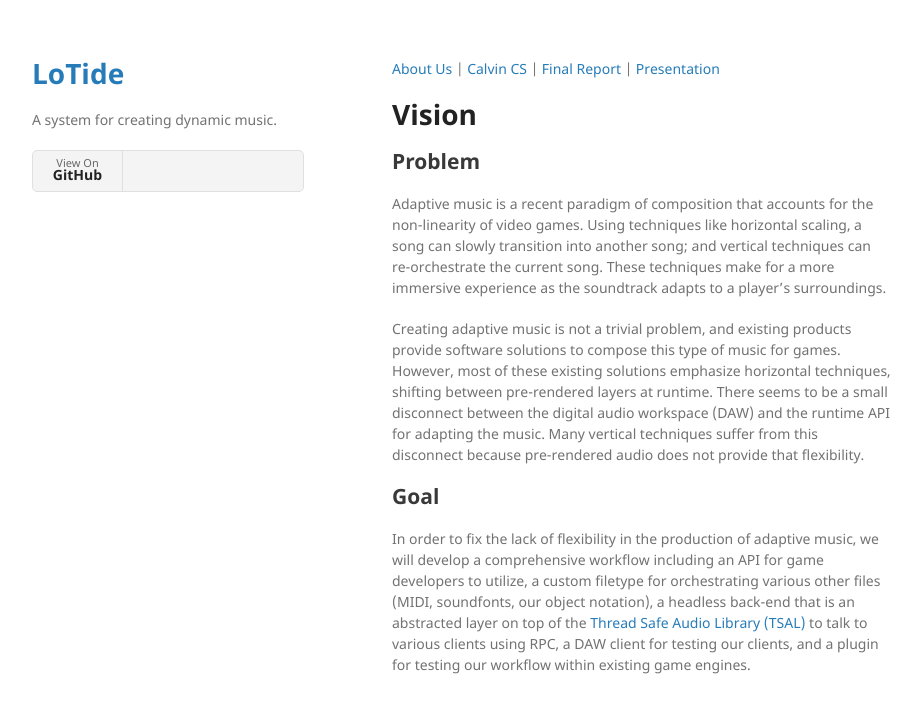
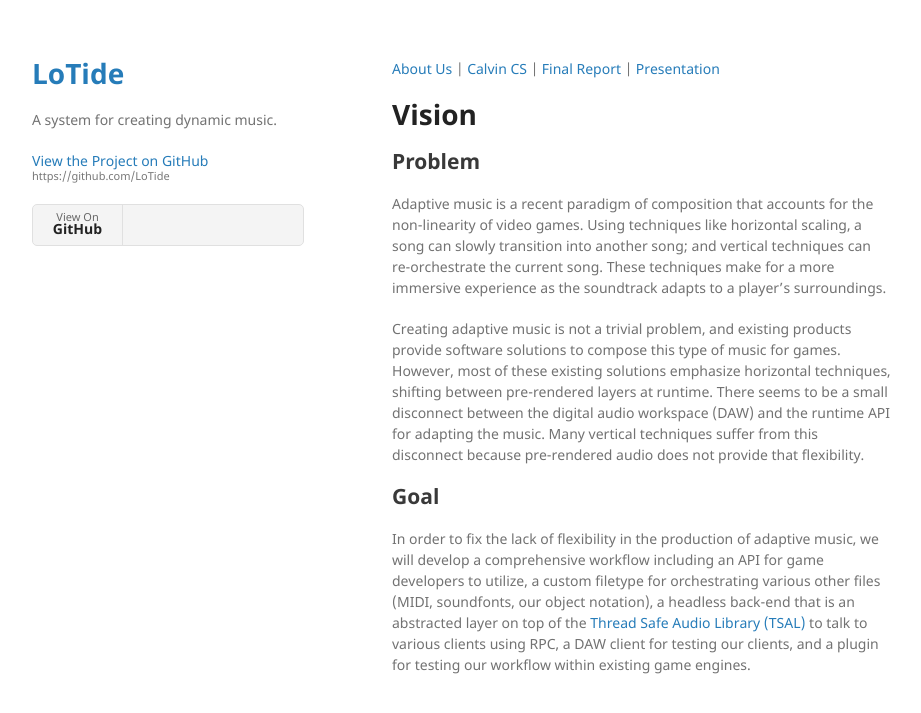
Before and after one commit to lotide/lotide.github.io, a Jekyll site: the page built from index.md, in a window 1280 px wide. Shown: the top 713 px of the page, without its empty margins (178-1099 px from the left). Built offline with Jekyll 4.4.1, drawn with Linux system fonts in a browser that asks for light colours.

Commit message:
Update default.html

```diff
--- a/_layouts/default.html
+++ b/_layouts/default.html
@@ -22,13 +22,7 @@
 
         <p>{{ site.description | default: site.github.project_tagline }}</p>
 
-        {% if site.github.is_project_page %}
-        <p class="view"><a href="{{ site.github.repository_url }}">View the Project on GitHub <small>{{ site.github.repository_nwo }}</small></a></p>
-        {% endif %}
-
-        {% if site.github.is_user_page %}
-        <p class="view"><a href="{{ site.github.repository_url }}">View the Project on GitHub <small>{{ site.github.repository_nwo }}</small></a></p>
-        {% endif %}
+        <p class="view"><a href="{{ site.github.repository_url }}">View the Project on GitHub <small>{{ site.github.repository_url }}</small></a></p>
 
         {% if site.show_downloads %}
         <ul class="downloads">
```
